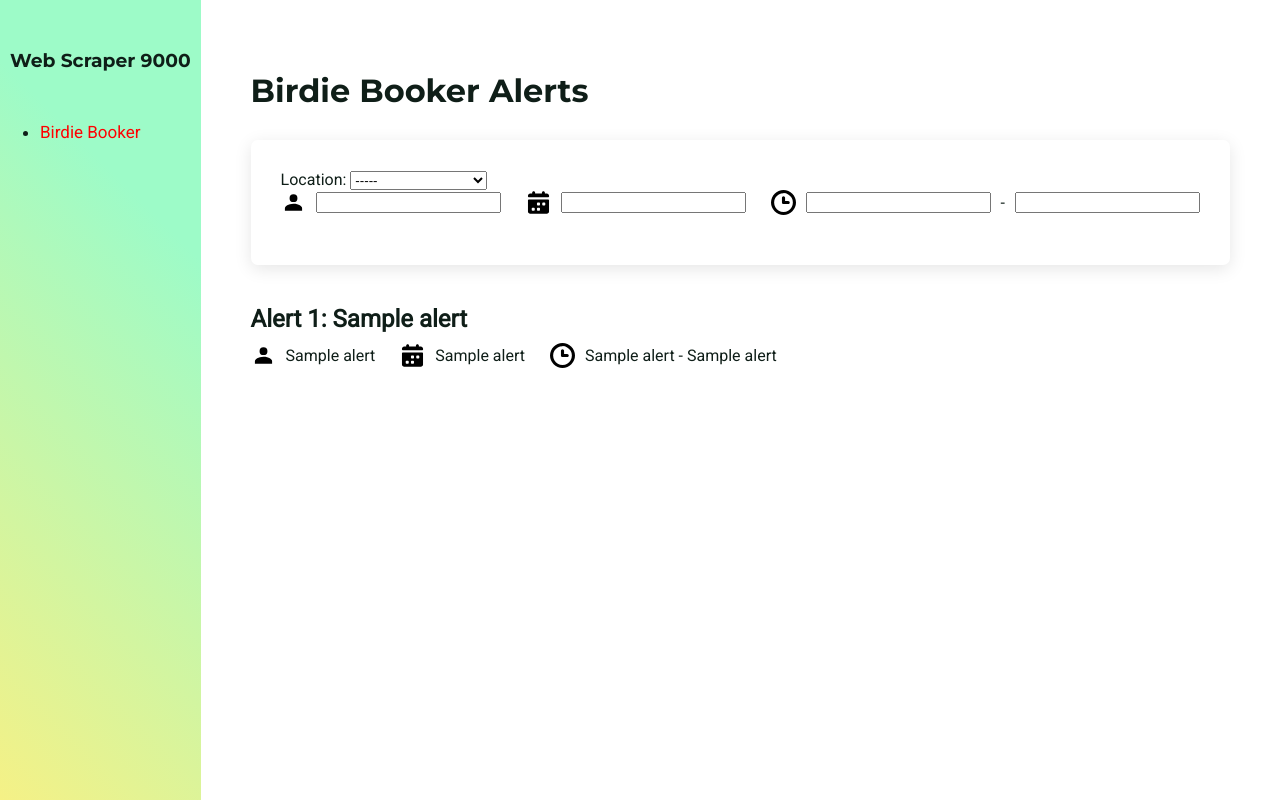
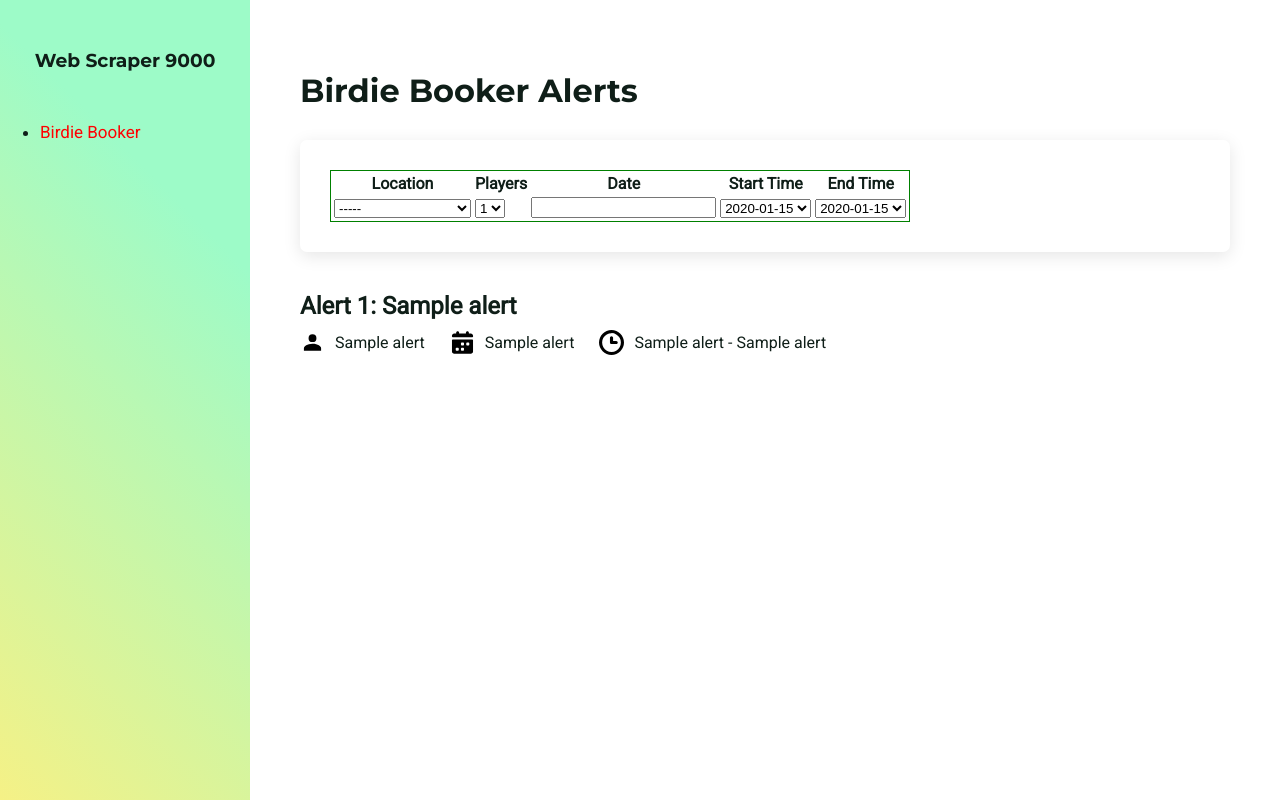
Before and after one commit to ajtadeo/birdie-booker, a Flask app: template web/app/templates/birdie_booker.html in a window 1280 px wide. Run offline with Flask 3, Linux system fonts and the light colour scheme; the template is opened without the code that fills it: most values are stand-ins (such as "Sample title", 1, 10 or a date in 2020); some libraries are stand-ins or nearby versions.

Commit message:
content adder in table format with dropdowns

```diff
--- a/web/app/static/css/index.css
+++ b/web/app/static/css/index.css
@@ -65,3 +65,7 @@
   font-style: italic;
   color: #63706b
 }
+
+table {
+  border:1px solid green;
+}
--- a/web/app/templates/birdie_booker.html
+++ b/web/app/templates/birdie_booker.html
@@ -12,26 +12,55 @@
 {% block contentTitle %}Birdie Booker Alerts{% endblock %}
 
 {% block contentAdder %}
-<label for='location'>Location:</label>
-<select type="text" id='location' name="location">
-  <option value="">-----</option>
-  <option value="0">Recreation Park 18</option>
-</select>
-<div class='content-card-item-list'>
-  <div class='content-card-item'>
-      <img src={{ url_for("static", filename="img/person.svg")}} width="25px"></img>
-      <input type="text" name="numPlayers" class='date-picker'>
-  </div>
-  <div class='content-card-item'>
-    <img src={{ url_for("static", filename="img/date.svg")}} width="25px"></img>
-    <input type="text" name="date" class='date-picker'>
-  </div>
-  <div class='content-card-item'>
-    <img src={{ url_for("static", filename="img/time.svg")}} width="25px"></img>
-    <input type="text" name="startTime">-
-    <input type="text" name="endTime">
-  </div>
-</div>
+<table>
+  <tr>
+    <th>Location</th>
+    <th>Players</th>
+    <th>Date</th>
+    <th>Start Time</th>
+    <th>End Time</th>
+  </tr>
+  <tr>
+    <td>
+      <select type="text" id='location' name="location">
+        <option value="">-----</option>
+        <option value="0">Recreation Park 18</option>
+      </select>
+    </td>
+    <td>
+      <select type="text" id="numPlayers" name="numPlayers">
+        {% for number in numPlayers %}
+          <option value={{ number }}>{{ number }}</option>
+        {% endfor %}
+      </select>
+    </td>
+    <td>
+      <input type="text" name="date" class='date-picker'>
+    </td>
+    <td>
+      <select type="text" id="startTime" name="startTime">
+        {% for time in times %}
+          {% if time|string == '07:00AM' %}
+            <option selected value={{ time }}>{{ time }}</option>
+          {% else %}
+            <option value={{ time }}>{{ time }}</option>
+          {% endif %}
+        {% endfor %}
+      </select>
+    </td>
+    <td>
+      <select type="text" id="endTime" name="endTime">
+        {% for time in times %}
+          {% if time|string == '10:00AM' %}
+            <option selected value={{ time }}>{{ time }}</option>
+          {% else %}
+            <option value={{ time }}>{{ time }}</option>
+          {% endif %}
+        {% endfor %}
+      </select>
+    </td>
+  </tr>
+</table>
 {% endblock %}
 
 {% block contentCardList %}
```
Also changed, not shown: web/app/birdie_booker/views.py (+4 -4 lines).
